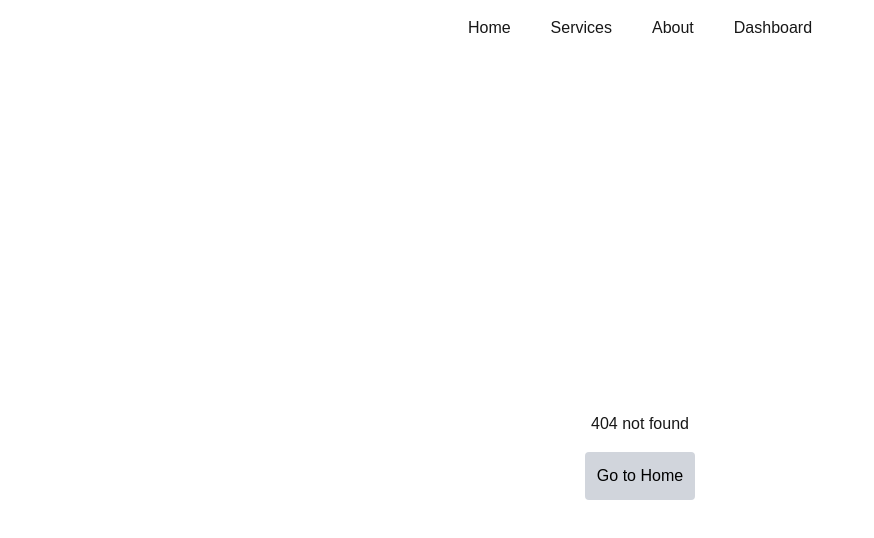
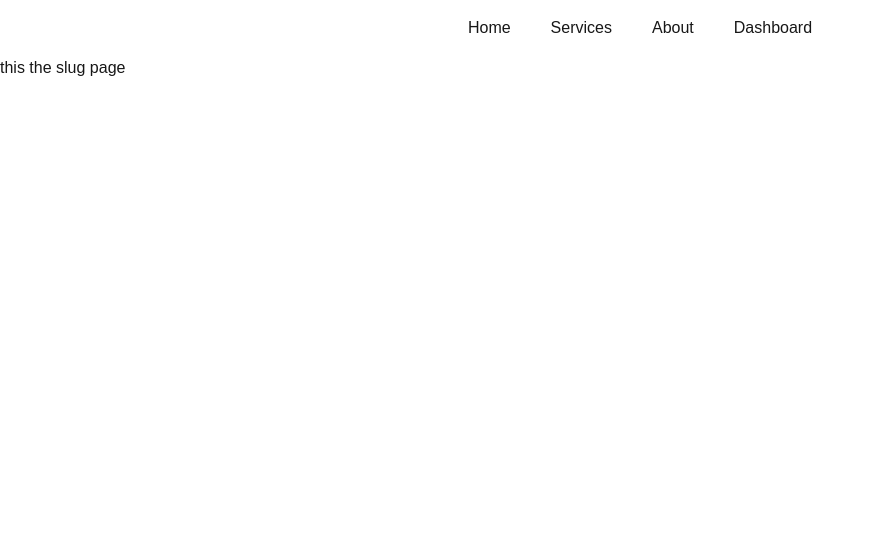
Before and after one commit to ArunRoy404/nextjs-practice, a Next.js app: page /about in a window 1280 px wide. Before the commit this address had no page. Shown: the top 538 px of the page, without its empty margins (0-874 px from the left). Built offline with nearby package versions, Linux system fonts and the light colour scheme.

Commit message:
slugs pages observed

```diff
--- /dev/null
+++ b/src/app/about/[...slugs]/page.jsx
@@ -0,0 +1,13 @@
+import React from 'react';
+
+const SlugsPage = async ({params}) => {
+    const p = await params
+    console.log(p);
+    return (
+        <div>
+            this the slug page
+        </div>
+    );
+};
+
+export default SlugsPage;
--- /dev/null
+++ b/src/app/about/page.jsx
@@ -0,0 +1,11 @@
+import React from 'react';
+
+const AboutPage = () => {
+    return (
+        <div>
+            this is about page
+        </div>
+    );
+};
+
+export default AboutPage;
--- a/src/app/components/Navbar.jsx
+++ b/src/app/components/Navbar.jsx
@@ -5,8 +5,6 @@ import React from 'react';
 
 const Navbar = () => {
     const pathname = usePathname()
-    console.log(pathname.includes('dashboard'));
-    console.log(pathname);
 
     if (!pathname.includes('/dashboard')) {
         return <nav>
--- /dev/null
+++ b/src/app/loading.jsx
@@ -0,0 +1,11 @@
+import React from 'react';
+
+const Loading = () => {
+    return (
+        <div>
+            loading...
+        </div>
+    );
+};
+
+export default Loading;
```
